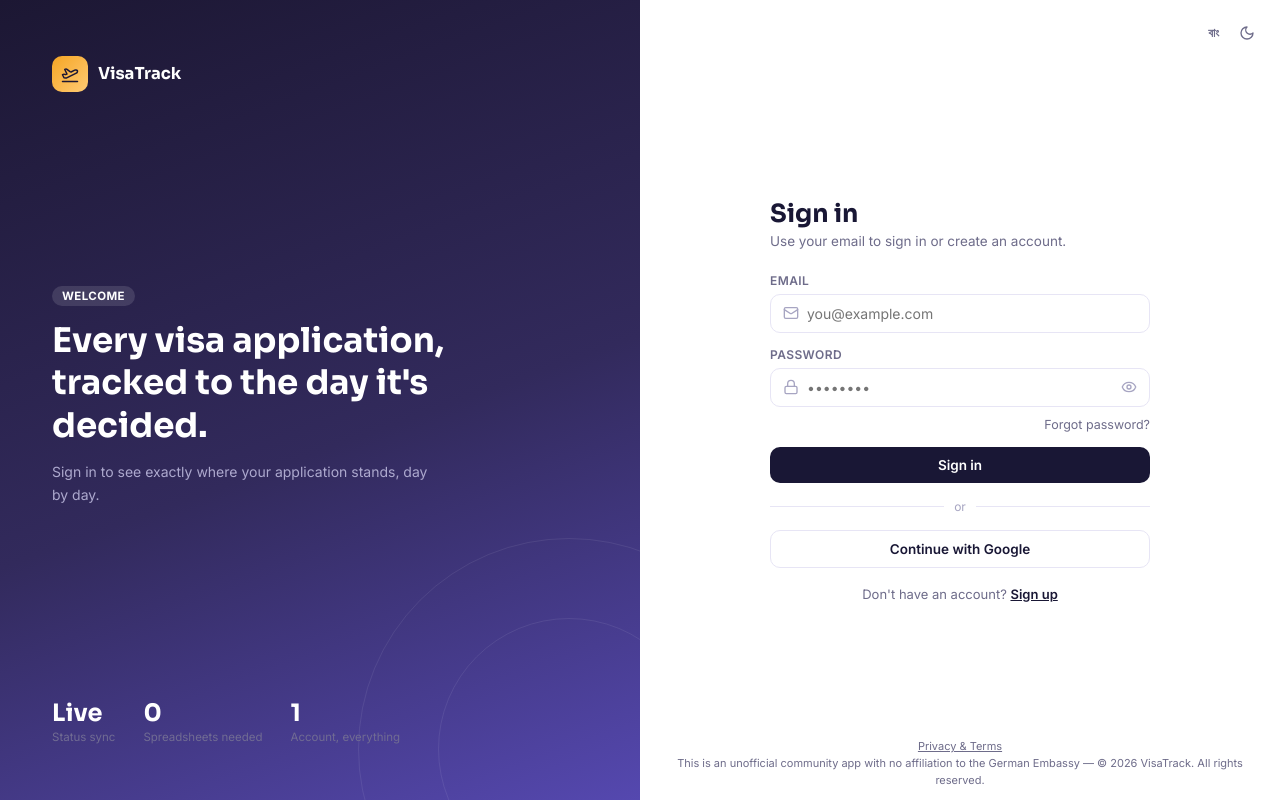
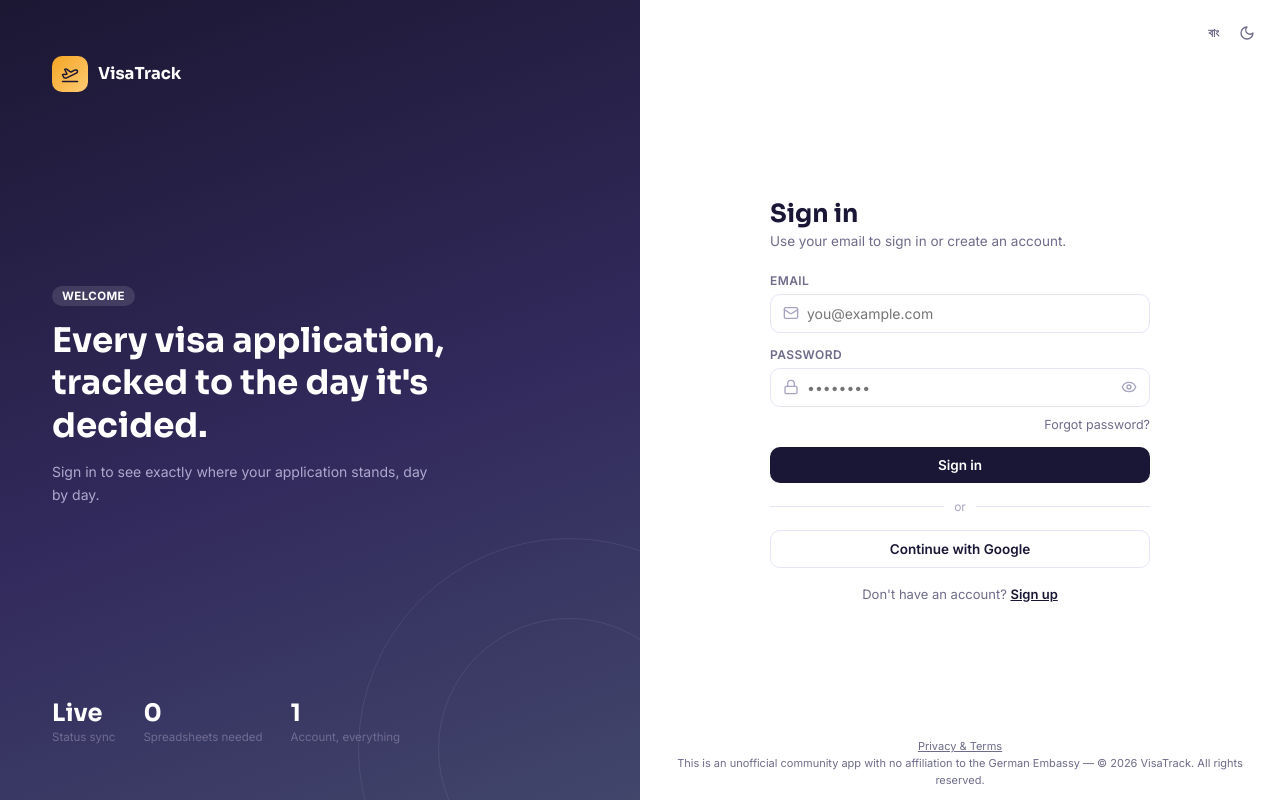
Before and after one commit to jahidhasanmilon/Visa_Application_Tracker, a React (Vite) app: page /login in a window 1280 px wide. Built offline with nearby package versions, Linux system fonts and the light colour scheme; no server answers.

Commit message:
Mute the violet accent to a calmer slate tone

```diff
--- a/src/styles/theme.css
+++ b/src/styles/theme.css
@@ -28,8 +28,8 @@ html.lang-bn .app-brand-font {
   --accent: #F5A524;
   --accent-ink: #6B4400;
   --accent-soft: #FDF0DA;
-  --violet: #6C5CE7;
-  --violet-soft: #ECE9FD;
+  --violet: #4B5875;
+  --violet-soft: #E7E9F0;
 
   --success: #12B76A;
   --success-soft: #DFF7EB;
@@ -67,7 +67,8 @@ html.lang-bn .app-brand-font {
 
   --accent-ink: #FFD79B;
   --accent-soft: rgba(245, 165, 36, 0.16);
-  --violet-soft: rgba(108, 92, 231, 0.22);
+  --violet: #8A94AC;
+  --violet-soft: rgba(75, 88, 117, 0.32);
 
   --success-soft: rgba(18, 183, 106, 0.18);
   --info-soft: rgba(62, 123, 250, 0.2);
```
